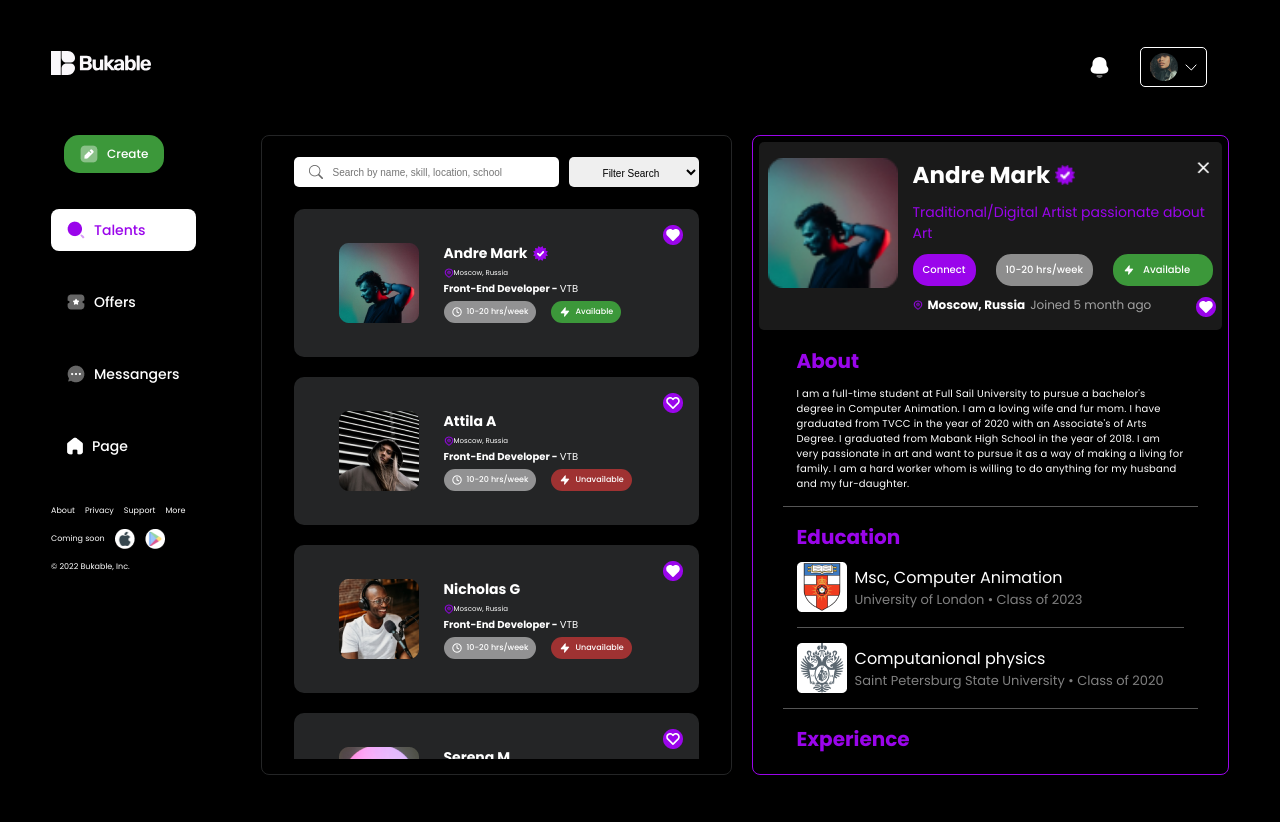
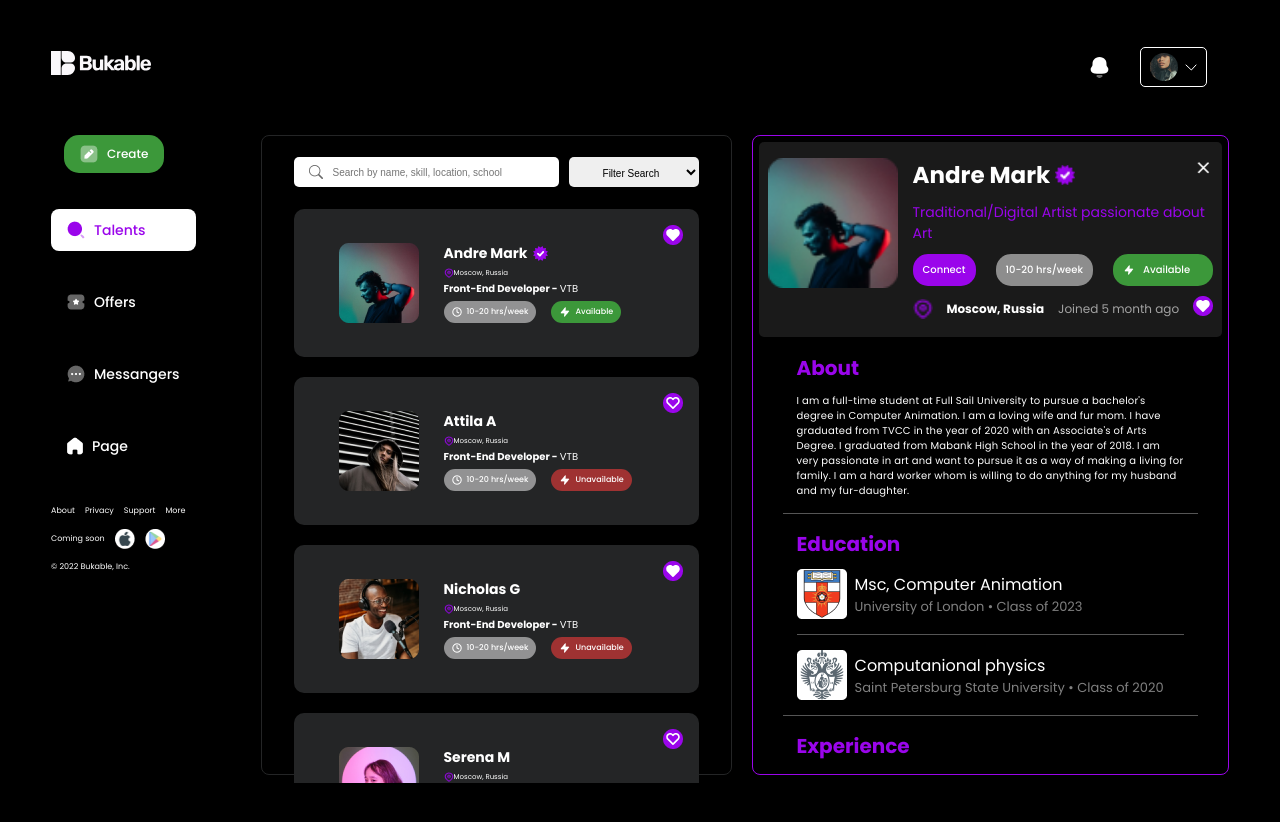
Before and after one commit to zhengis-alinur/bukable, a React (Create React App) app: page / in a window 1280 px wide. Shown: the top 822 px of the page. Built offline with nearby package versions, Linux system fonts and the light colour scheme.

Commit message:
fix: header, fix select button in TalentProfile, change height of card element in TalentsList

```diff
--- a/src/Sections/TalentProfile.jsx
+++ b/src/Sections/TalentProfile.jsx
@@ -38,10 +38,10 @@ const TalentProfile = () => {
             <img src="assets/map-pin.png" alt="" />
             <p className='location'>{currentTalent.location}</p>
             <p className='join-info'>Joined 5 month ago</p>
+            <div className="selected" onClick={()=>toggleSelect()}>
+              <img src={select ? '/assets/selected.png' : '/assets/select.png'} alt=""/>
+            </div>
           </div>
-        </div>
-        <div className="marked" onClick={()=>toggleSelect()}>
-          <img src={currentTalent.select ? '/assets/selected.png' : '/assets/select.png'} alt=""/>
         </div>
       </div>
       <div className="prof-info">
--- a/src/Sections/TalentProfile.scss
+++ b/src/Sections/TalentProfile.scss
@@ -10,11 +10,6 @@
     padding: 6px;
     width: 56%;
     max-height: 80vh;
-    .marked {
-        position: absolute;
-        bottom: 6px;
-        right: 6px;
-    }
     .back-arrow {
         position: absolute;
         text-align: right;
@@ -71,11 +66,12 @@
     }
     .location-wrapper {
         display: flex;
+        justify-content: space-between;
         align-items: center;
         gap: 5px;
         img {
-            width: 10px;
-            height: 10px;
+            width: 20px;
+            height: 20px;
         }
         font-size: 12px;
         .location {
@@ -84,6 +80,10 @@
         .join-info {
             font-weight: lighter;
             color: rgba(255,255,255,0.6)
+        }
+        .marked {
+            bottom: 6px;
+            right: 6px;
         }
     }
     .prof-info {
@@ -167,6 +167,9 @@
             position: relative;
             width: 100%;
         }
+        .buttons {
+            display: none;
+        }
     }
 
 }
--- a/src/Sections/TalentsList.scss
+++ b/src/Sections/TalentsList.scss
@@ -12,7 +12,7 @@
         justify-content: space-between;
         gap: 20px;
         padding: 10px 0;
-        max-height: 70vh;
+        max-height: 73vh;
         overflow-y: scroll;
         &::-webkit-scrollbar {
             display: none;
--- a/src/components/TalentCard.jsx
+++ b/src/components/TalentCard.jsx
@@ -13,7 +13,7 @@ const TalentCard = (props) => {
         setSelect(!select);
     }
     const toggleTalent = (e) => {
-        if(e.target.id !== 'marked') {
+        if(e.target.id !== 'selected') {
             setTalent(props);
             window.scrollTo(0,0);
             setShowProfile(true);
@@ -43,8 +43,8 @@ const TalentCard = (props) => {
                     </div>
                 </div>
             </div>
-            <div className="marked" onClick={()=>toggleSelect()}>
-                <img id="marked" src={select ? '/assets/selected.png' : '/assets/select.png'} alt=""/>
+            <div className="selected" onClick={()=>toggleSelect()}>
+                <img id="selected" src={select ? '/assets/selected.png' : '/assets/select.png'} alt=""/>
             </div>
         </div>
     )
--- a/src/components/TalentCard.scss
+++ b/src/components/TalentCard.scss
@@ -51,7 +51,7 @@
         display: flex;
         gap: 15px;
     }
-    .marked {
+    .selected {
         position: absolute;
         top: 16px;
         right: 16px;
```
